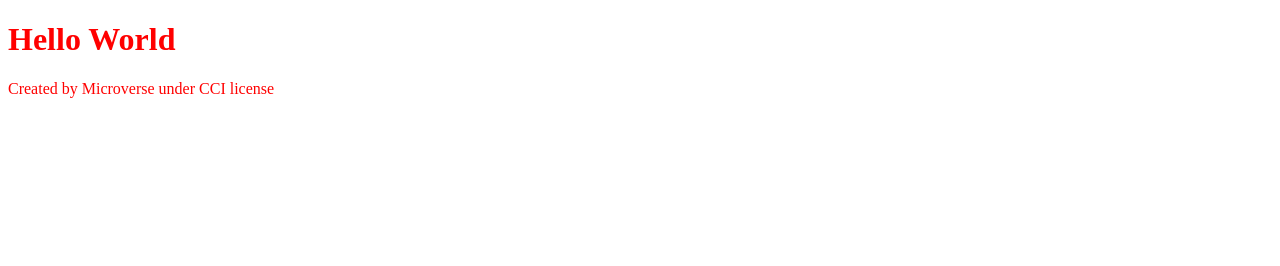
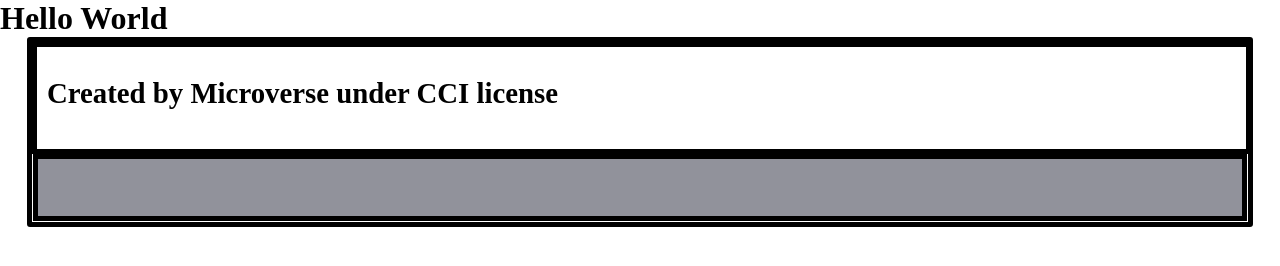
Before and after one commit to jeanbuhendwa/Meal-app, a website built with webpack: page src/index.html in a window 1280 px wide. Built offline with nearby package versions, Linux system fonts and the light colour scheme.

Commit message:
style.css

```diff
--- a/src/style.css
+++ b/src/style.css
@@ -1,3 +1,41 @@
+* {
+  margin: 0;
+  padding: 0;
+}
+
 body {
-  color: red;
+  background-color: #fff;
 }
+
+footer {
+  width: 95%;
+  margin: auto;
+  border-radius: 3px;
+  border-width: thick;
+  border-style: solid;
+  height: 180px;
+}
+
+.footer-content {
+  width: 99.4%;
+  height: 102px;
+  border-width: thick;
+  border-style: solid;
+}
+
+.footer-content p {
+  font-size: 1.8rem;
+  padding-top: 30px;
+  padding-left: 10px;
+  font-weight: 600;
+}
+
+.footer-icon {
+  background-color: rgb(145, 146, 155);
+  border-width: thick;
+  border-style: solid;
+  height: 57.4px;
+  margin-bottom: 3px;
+  margin-left: 1px;
+  margin-right: 1px;
+}
```
